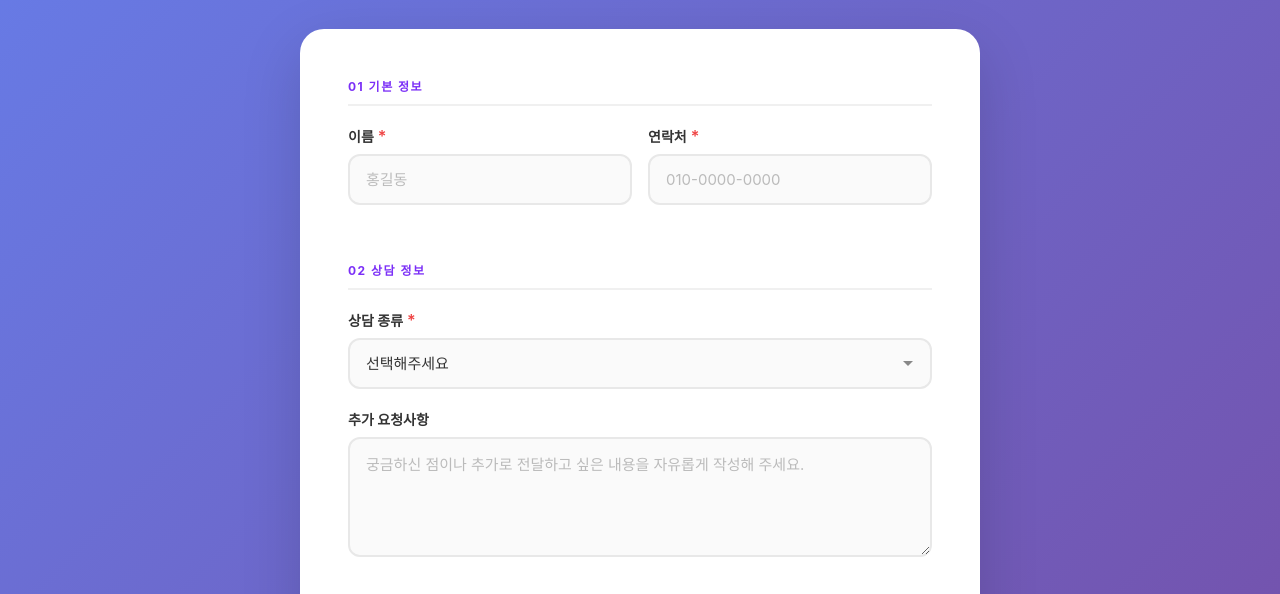
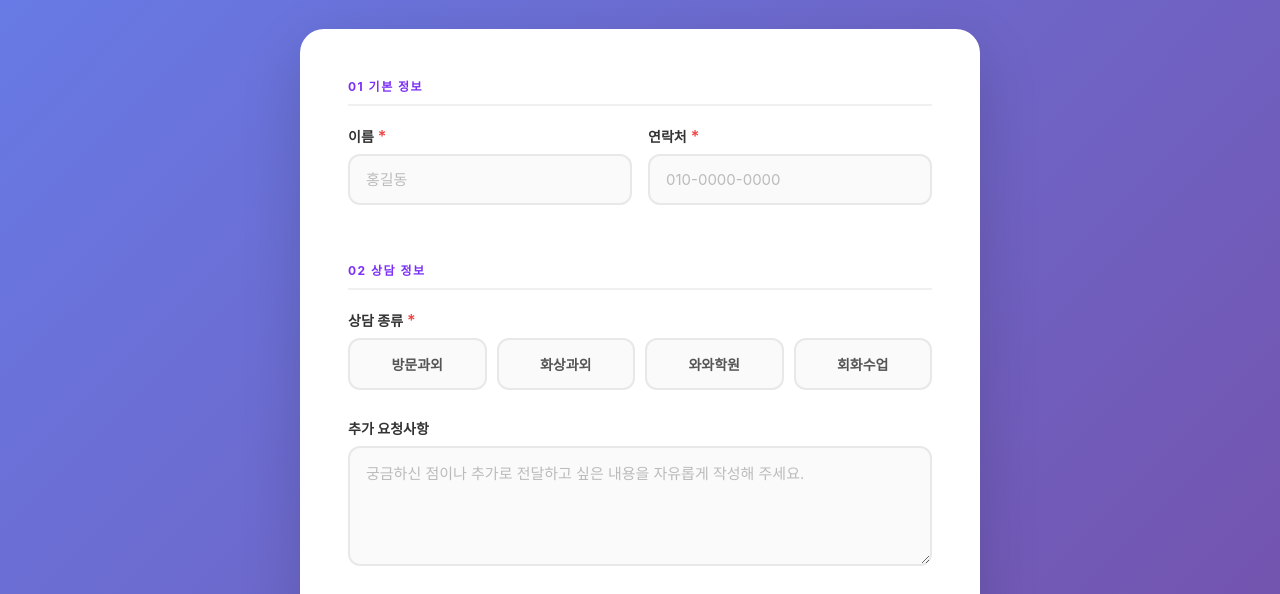
Before and after one commit to happy7663-tech/consultation-form, a website: page index.html in a window 1280 px wide. Shown: the part 195-789 px from the top of the page. Drawn offline with Linux system fonts and the light colour scheme.

Commit message:
Update index.html

```diff
--- a/index.html
+++ b/index.html
@@ -16,7 +16,6 @@
 
     .container { max-width: 680px; margin: 0 auto; }
 
-    /* 헤더 */
     .header {
       text-align: center;
       margin-bottom: 32px;
@@ -48,7 +47,6 @@
       line-height: 1.6;
     }
 
-    /* 카드 */
     .card {
       background: white;
       border-radius: 24px;
@@ -56,7 +54,6 @@
       box-shadow: 0 20px 60px rgba(0,0,0,0.15);
     }
 
-    /* 섹션 */
     .section { margin-bottom: 36px; }
     .section:last-of-type { margin-bottom: 0; }
     .section-title {
@@ -70,7 +67,6 @@
       border-bottom: 2px solid #f0f0f0;
     }
 
-    /* 폼 */
     .form-row {
       display: grid;
       grid-template-columns: 1fr 1fr;
@@ -121,13 +117,44 @@
       cursor: pointer;
     }
 
+    .type-pills {
+      display: grid;
+      grid-template-columns: repeat(4, 1fr);
+      gap: 10px;
+    }
+    .type-pill {
+      display: flex;
+      align-items: center;
+      justify-content: center;
+      padding: 14px 8px;
+      border: 2px solid #e8e8e8;
+      border-radius: 12px;
+      background: #fafafa;
+      font-size: 14px;
+      font-weight: 600;
+      color: #555;
+      text-align: center;
+      cursor: pointer;
+      transition: all 0.15s;
+    }
+    .type-pill input { position: absolute; opacity: 0; pointer-events: none; }
+    .type-pill:hover { border-color: #c9b6f5; }
+    .type-pill:has(input:checked) {
+      border-color: #7b2ff7;
+      background: linear-gradient(135deg, #667eea, #7b2ff7);
+      color: #fff;
+      box-shadow: 0 4px 14px rgba(123,47,247,0.28);
+    }
+    @media (max-width: 600px) {
+      .type-pills { grid-template-columns: repeat(2, 1fr); }
+    }
+
     textarea {
       resize: vertical;
       min-height: 120px;
       line-height: 1.6;
     }
 
-    /* 개인정보 동의 */
     .privacy-box {
       background: #f8f9ff;
       border: 2px solid #e8eeff;
@@ -168,7 +195,6 @@
       color: #333;
     }
 
-    /* 제출 버튼 */
     .submit-btn {
       width: 100%;
       padding: 18px;
@@ -191,7 +217,6 @@
     .submit-btn:active { transform: translateY(0); }
     .submit-btn:disabled { opacity: 0.6; cursor: not-allowed; transform: none; }
 
-    /* 알림 */
     .alert {
       display: none;
       padding: 16px 20px;
@@ -218,7 +243,6 @@
     }
     @keyframes spin { to { transform: rotate(360deg); } }
 
-    /* 하단 */
     .footer { text-align: center; margin-top: 24px; font-size: 13px; color: rgba(255,255,255,0.7); }
 
     @media (max-width: 600px) {
@@ -232,20 +256,17 @@
 
 <div class="container">
 
-  <!-- 헤더 -->
   <div class="header">
     <div class="badge">📚 Education Consulting</div>
     <h1>교육 상담 신청</h1>
     <p>전문 상담사가 빠른 시간 내에 연락드립니다.<br>아래 양식을 작성하여 신청해 주세요.</p>
   </div>
 
-  <!-- 폼 카드 -->
   <div class="card">
     <div id="alert" class="alert"></div>
 
     <form id="consultForm" novalidate>
 
-      <!-- 기본 정보 -->
       <div class="section">
         <div class="section-title">01 기본 정보</div>
         <div class="form-row">
@@ -260,17 +281,28 @@
         </div>
       </div>
 
-      <!-- 상담 정보 -->
       <div class="section">
         <div class="section-title">02 상담 정보</div>
         <div class="form-group">
-          <label for="type">상담 종류 <span class="required">*</span></label>
-          <select id="type" required>
-            <option value="">선택해주세요</option>
-            <option value="과외">과외</option>
-            <option value="화상과외">화상과외</option>
-            <option value="와와학원">와와학원</option>
-          </select>
+          <label>상담 종류 <span class="required">*</span></label>
+          <div class="type-pills">
+            <label class="type-pill">
+              <input type="radio" name="type" value="방문과외">
+              <span>방문과외</span>
+            </label>
+            <label class="type-pill">
+              <input type="radio" name="type" value="화상과외">
+              <span>화상과외</span>
+            </label>
+            <label class="type-pill">
+              <input type="radio" name="type" value="와와학원">
+              <span>와와학원</span>
+            </label>
+            <label class="type-pill">
+              <input type="radio" name="type" value="회화수업">
+              <span>회화수업</span>
+            </label>
+          </div>
         </div>
         <div class="form-group">
           <label for="memo">추가 요청사항</label>
@@ -278,7 +310,6 @@
         </div>
       </div>
 
-      <!-- 개인정보 동의 -->
       <div class="privacy-box">
         <h4>개인정보 수집 및 이용 안내</h4>
         <div class="privacy-content">
@@ -308,7 +339,6 @@
 <script>
 const API_URL = window.location.origin + '/page';
 
-  // 전화번호 자동 하이픈
   document.getElementById('phone').addEventListener('input', function () {
     let v = this.value.replace(/\D/g, '');
     if (v.length <= 3)       this.value = v;
@@ -336,7 +366,8 @@ const API_URL = window.location.origin + '/page';
 
     const name    = document.getElementById('name').value.trim();
     const phone   = document.getElementById('phone').value.trim();
-    const type    = document.getElementById('type').value;
+    const typeEl  = document.querySelector('input[name="type"]:checked');
+    const type    = typeEl ? typeEl.value : '';
     const memo    = document.getElementById('memo').value.trim();
     const privacy = document.getElementById('privacy').checked;
 
```
